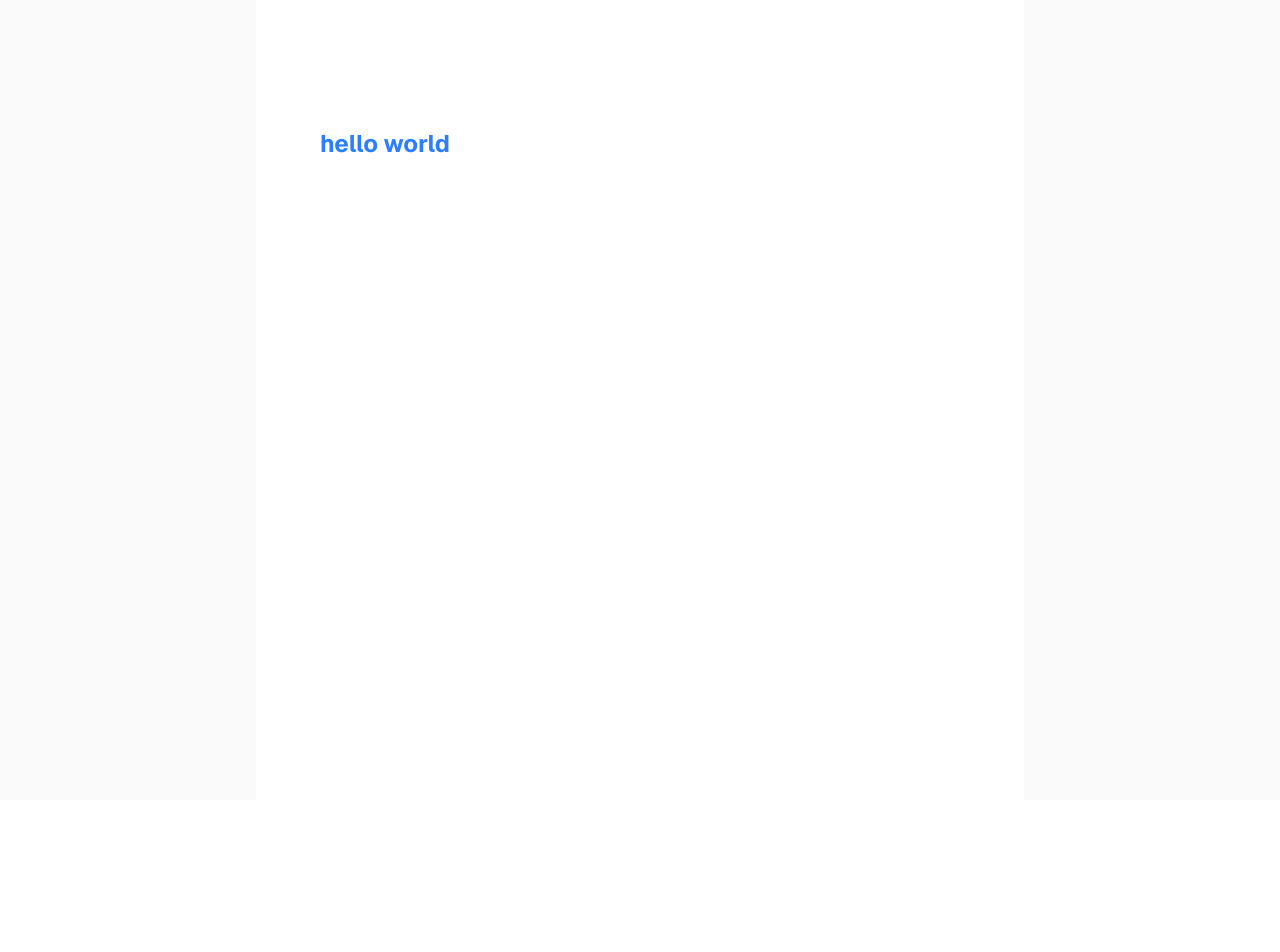
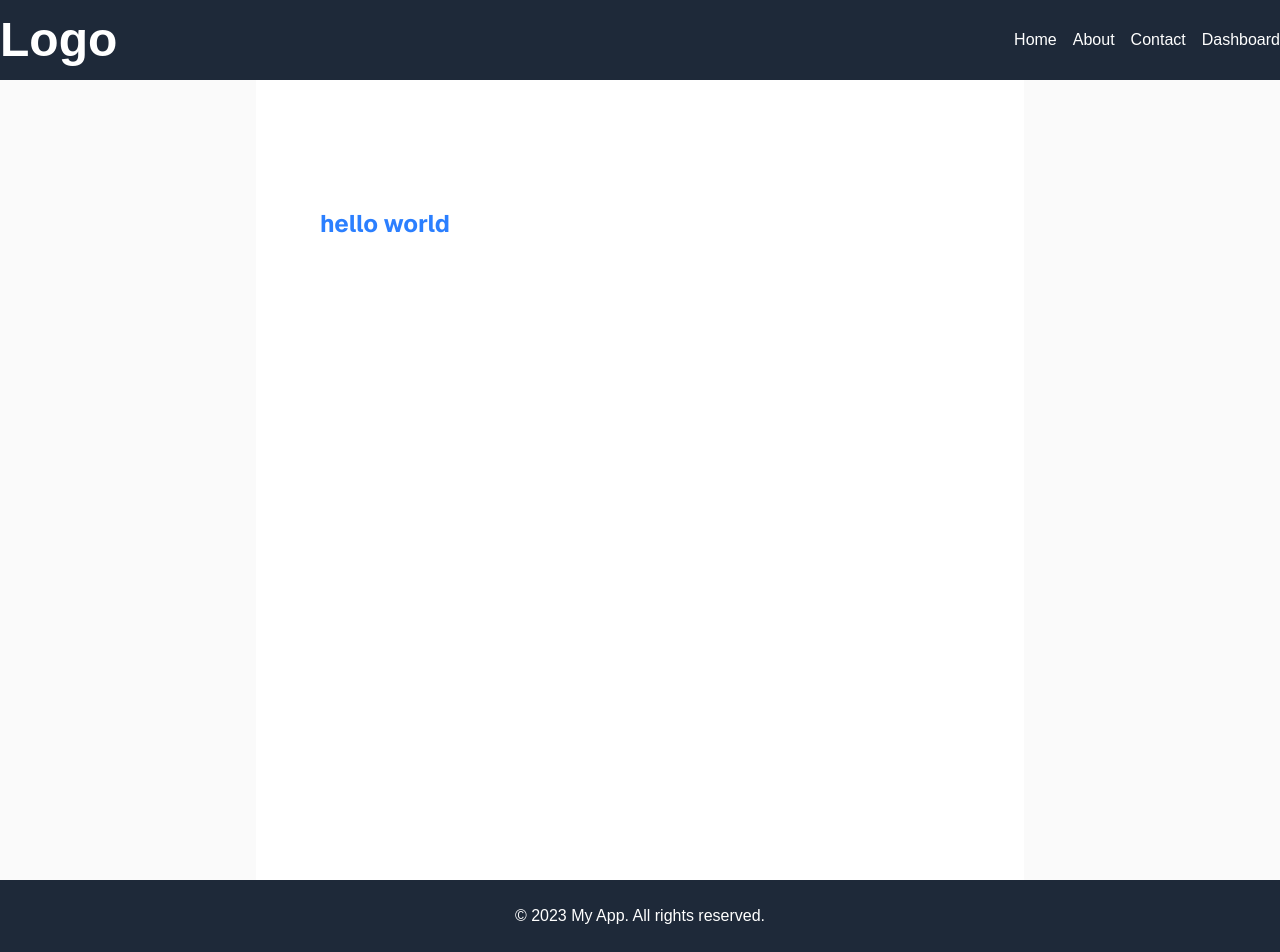
Before and after one commit to dev-nirob1/nextjs-playground, a Next.js app: page / in a window 1280 px wide. Before the commit the page ends 800 px from the top, so only its background shows below. Built offline with nearby package versions, Linux system fonts and the light colour scheme.

Commit message:
navbar and footer

```diff
--- a/src/app/layout.js
+++ b/src/app/layout.js
@@ -1,5 +1,7 @@
 import { Geist, Geist_Mono } from "next/font/google";
 import "./globals.css";
+import Navbar from "@/components/Navbar";
+import Footer from "@/components/Footer";
 
 const geistSans = Geist({
   variable: "--font-geist-sans",
@@ -22,7 +24,9 @@
       <body
         className={`${geistSans.variable} ${geistMono.variable} antialiased`}
       >
+        <Navbar />
         {children}
+        <Footer />
       </body>
     </html>
   );
--- /dev/null
+++ b/src/components/Footer.js
@@ -0,0 +1,12 @@
+
+const Footer = () => {
+    return (
+        <footer className="bg-gray-800 text-white py-6">
+            <div className="container mx-auto">
+                <p className="text-center">&copy; 2023 My App. All rights reserved.</p>
+            </div>
+        </footer>
+    );
+};
+
+export default Footer;
--- /dev/null
+++ b/src/components/Navbar.js
@@ -0,0 +1,35 @@
+import Link from "next/link";
+
+const Navbar = () => {
+  return (
+    <header className="bg-gray-800 text-white py-4">
+      <nav className="container mx-auto flex justify-between items-center">
+        <div className="text-5xl font-bold">Logo</div>
+        <ul className="flex space-x-4">
+          <li>
+            <Link href="/" className="hover:text-gray-300">
+              Home
+            </Link>
+          </li>
+          <li>
+            <Link href="/about" className="hover:text-gray-300">
+              About
+            </Link>
+          </li>
+          <li>
+            <Link href="/contact" className="hover:text-gray-300">
+              Contact
+            </Link>
+          </li>
+          <li>
+            <Link href="/dashboard" className="hover:text-gray-300">
+              Dashboard
+            </Link>
+          </li>
+        </ul>
+      </nav>
+    </header>
+  );
+};
+
+export default Navbar;
```
